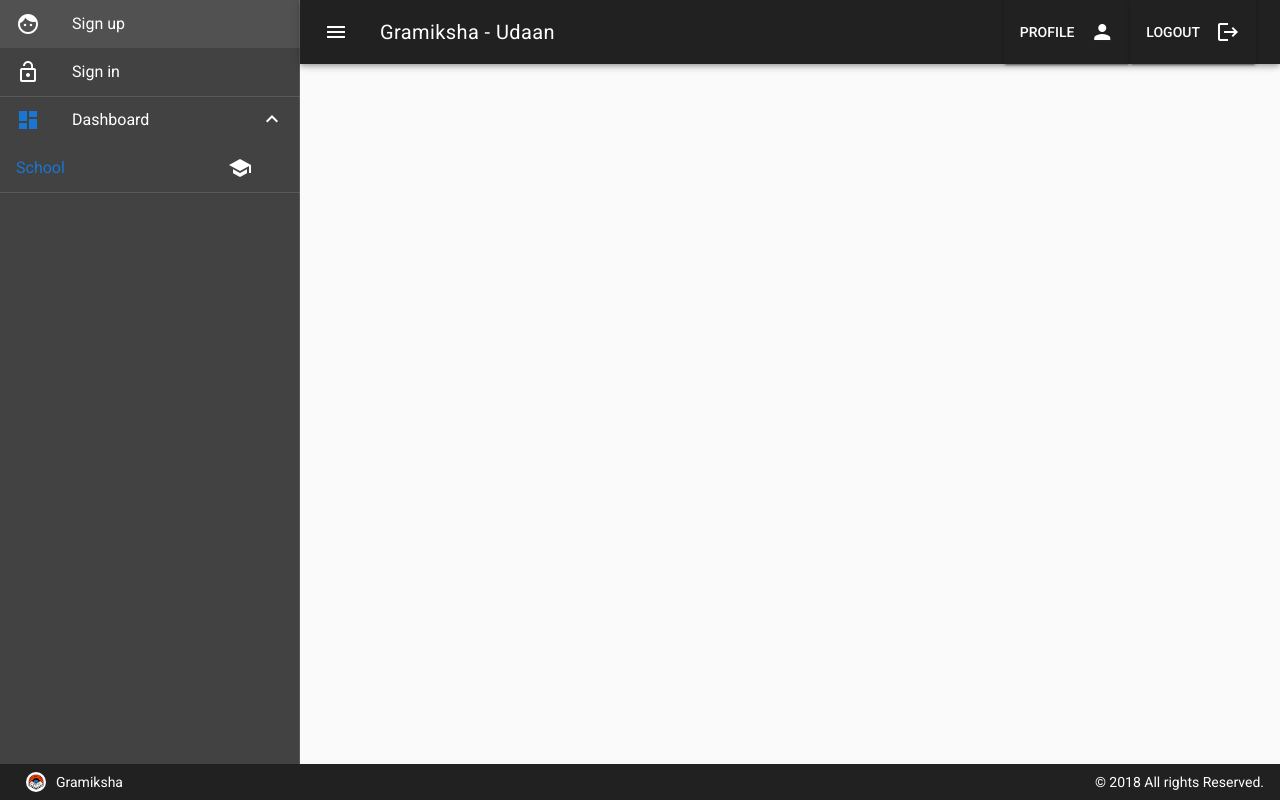
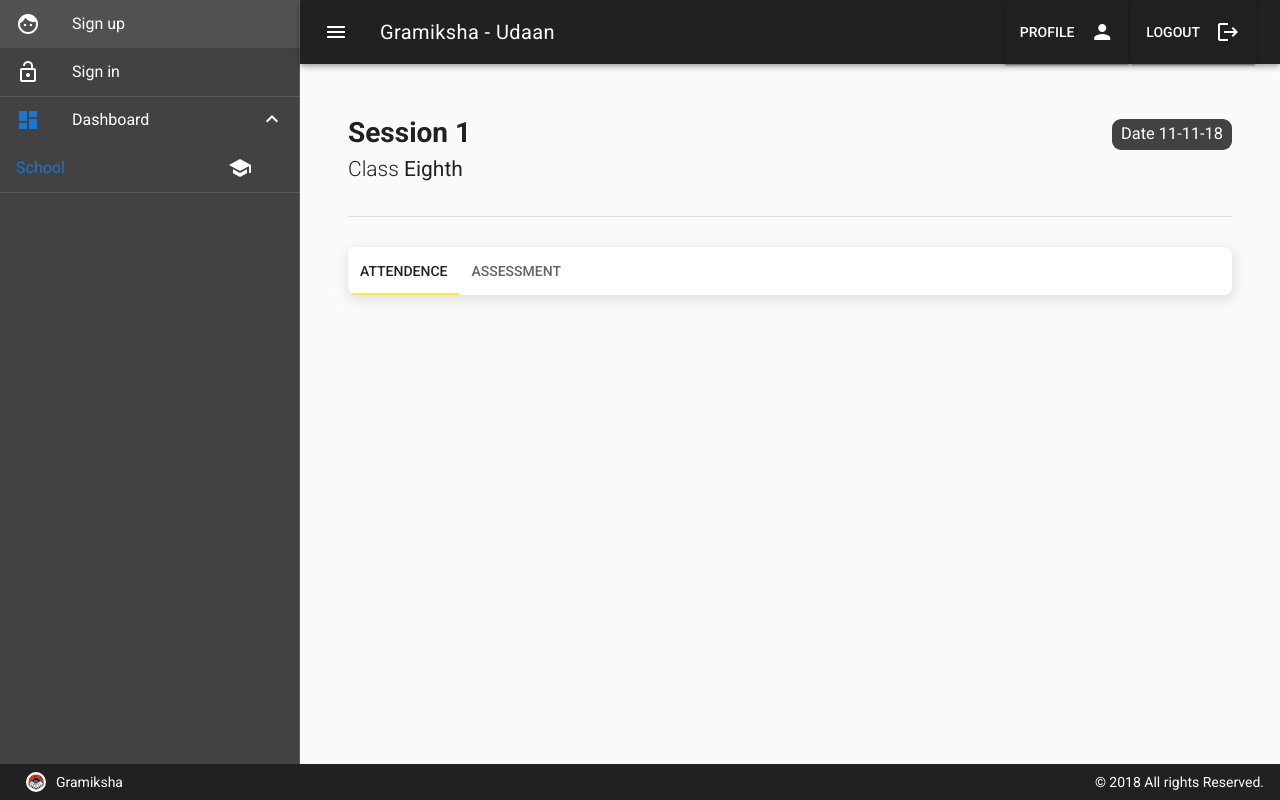
Before and after one commit to atharva3010/gramiksha-udaan, a Vue app: page /dashboard/school/session in a window 1280 px wide. Built offline with nearby package versions, Linux system fonts and the light colour scheme.

Commit message:
some changes

```diff
--- a/src/App.vue
+++ b/src/App.vue
@@ -2,7 +2,7 @@
   <v-app>
     <v-layout row>
       <v-flex>
-        <v-navigation-drawer clipped permanent dark persistant v-if="isDrawer">
+        <v-navigation-drawer style="z-index:5;" clipped  dark persistant v-if="isDrawer">
           <v-toolbar class="transparent" flat>
             <v-list class="pa-0">
               <v-list-tile avatar v-if="userSignedIn">
@@ -36,8 +36,8 @@
         </v-navigation-drawer>
       </v-flex>
       <v-flex xs12>
-        <v-toolbar dark>
-          <v-toolbar-side-icon @click="isDrawer=!isDrawer"> </v-toolbar-side-icon>
+        <v-toolbar  dark>
+          <v-toolbar-side-icon  @click="isDrawer=!isDrawer"> </v-toolbar-side-icon>
           <v-toolbar-title class="font-weight-regular">
             Gramiksha - Udaan<span v-if="userSignedIn">, {{user.name}}</span>
           </v-toolbar-title>
@@ -77,7 +77,8 @@ export default {
   name: "App",
   data() {
     return {
-      isDrawer: true
+      isDrawer: true,
+      toolbarMargin: ""
     };
   },
   computed: {
@@ -106,6 +107,12 @@ export default {
     user() {
       return this.$store.getters["user/getIsSignedIn"].user;
     }
+  },
+  methods: {
+    switchDrawer() {
+      this.isDrawer != this.isDrawer;
+      if (isDrawer) this.toolbarMargin = "margin:left:300px";
+    }
   }
 };
 </script>
--- a/src/components/Dashboard/school.vue
+++ b/src/components/Dashboard/school.vue
@@ -1,9 +1,5 @@
 <template>
   <v-container>
-
-
-
-
     <v-layout row wrap>
       <v-flex sm4 xs12>
         <div style="padding:25px;">
@@ -17,9 +13,6 @@
             </v-avatar>
             {{classname}}
           </v-chip>
-
-
-
         </div>
 
       </v-flex>
@@ -118,7 +111,7 @@
 
       <v-layout wrap row>
         <v-flex v-for="session in classes[SelectedClass].sessions" :key="session.no" md4 sm6 xs12>
-          <v-card style="border-radius:8px;margin:15px;" hover>
+          <v-card to="school/session" @click="selectSession(session)" style="border-radius:8px;margin:15px;" hover>
             <v-layout row>
               <v-flex xs6>
                 <v-card-text class="text-xs-center" style="margin-top:10px">
@@ -141,17 +134,9 @@
       </v-layout>
 
     </div>
-    <v-snackbar
-      v-model="snackbar"
-      :timeout="timeout"
-      :vertical="mode === 'vertical'"
-    >
+    <v-snackbar v-model="snackbar" :timeout="timeout" :vertical="mode === 'vertical'">
       {{ snackbartext }}
-      <v-btn
-        color="pink"
-        flat
-        @click="snackbar = false"
-      >
+      <v-btn color="pink" flat @click="snackbar = false">
         Close
       </v-btn>
     </v-snackbar>
@@ -192,6 +177,12 @@ export default {
     }
   },
   methods: {
+    selectSession(selsession) {
+      this.$store.commit("setActiveSession", {
+        class: SelectedClass,
+        session: selsession
+      });
+    },
     SelectClass(cls) {
       this.SelectedClass = cls;
     },
--- a/src/components/Dashboard/session.vue
+++ b/src/components/Dashboard/session.vue
@@ -1,5 +1,92 @@
 <template>
     <v-container>
+      <v-layout row><h1>Session 1</h1> <v-spacer></v-spacer><h3 class="date">Date 11-11-18 </h3></v-layout>
+      <v-layout row><h2 class="classname">Class <b>Eighth</b></h2></v-layout>
+      <v-divider style="margin:30px 0px;"></v-divider>
+        <div>
+    <v-tabs
+      v-model="active"
+      style="border-radius:8px;overflow:hidden;    box-shadow: 1px 4px 12px 1px rgba(197, 197, 197, 0.5);"
+      slider-color="yellow"
+    >
+      <v-tab
+        ripple
+      >
+        Attendence
 
+      </v-tab>
+       <v-tab
+        ripple
+      >
+        Assessment
+
+      </v-tab>
+      <v-tab-item>
+
+
+      </v-tab-item>
+       <v-tab-item>
+        <v-card flat>
+          <v-list>
+            <v-list-tile >
+  <v-list-tile-avatar>Sno</v-list-tile-avatar>
+  <v-list-tile-content><v-list-tile-title>Student name</v-list-tile-title></v-list-tile-content><v-spacer></v-spacer> Marks
+</v-list-tile>
+<v-list-tile v-for="student in Marks" :key="student.roll">
+  <v-list-tile-avatar><div style="color:white;border-radius:50%;font-weight:bold;height:25px;width:25px;background-color:#424242;" >{{student.rollno}}</div></v-list-tile-avatar>
+  <v-list-tile-content><v-list-tile-title>{{ student.name}}</v-list-tile-title></v-list-tile-content>
+  <v-list-tile-action>
+<v-text-field  single-line type="number" v-model="student.marks" style="width:25px;height:20px;"></v-text-field>
+  </v-list-tile-action>
+</v-list-tile>
+
+</v-list>
+        </v-card>
+        <v-btn @click="submitmarks()" primary > Submit </v-btn>
+      </v-tab-item>
+    </v-tabs>
+
+
+  </div>
     </v-container>
 </template>
+<script>
+export default {
+  data() {
+    return {
+      Marks: {},
+      active: null,
+      text:
+        "Lorem ipsum dolor sit amet, consectetur adipiscing elit, sed do eiusmod tempor incididunt ut labore et dolore magna aliqua. Ut enim ad minim veniam, quis nostrud exercitation ullamco laboris nisi ut aliquip ex ea commodo consequat."
+    };
+  },
+  computed: {
+    studentList() {
+      return this.$store.getters["students/getStudentList"];
+    }
+  },
+  created() {
+    this.Marks = this.studentList;
+    this.Marks.forEach(element => {
+      element = { ...element, ...{ marks: 0 } };
+    });
+  },
+  methods: {
+    submitmarks() {}
+  }
+};
+</script>
+<style >
+.classname {
+  font-weight: 300;
+}
+.date {
+  font-weight: 400;
+  height: fit-content;
+  padding: 3px 9px;
+  margin-top: 7px;
+  color: white;
+  border-radius: 9px;
+  background-color: rgb(66, 66, 66);
+}
+</style>
--- a/src/router/index.js
+++ b/src/router/index.js
@@ -6,11 +6,12 @@ import login from "@/components/User/Login";
 import signupmsg from "@/components/User/signupmsg";
 import Dashboard from "@/components/Dashboard/Dashboard";
 import School from "@/components/Dashboard/school";
+import session from "@/components/Dashboard/session";
+
 Vue.use(Router);
 
 export default new Router({
-  routes: [
-    {
+  routes: [{
       path: "/",
       name: "HelloWorld",
       component: HelloWorld
@@ -24,6 +25,10 @@ export default new Router({
       path: "/dashboard/school",
       name: "School",
       component: School
+    }, {
+      path: "/dashboard/school/session",
+      name: "School",
+      component: session
     },
     {
       path: "/Signup",
--- a/src/store/modules/students.js
+++ b/src/store/modules/students.js
@@ -165,7 +165,11 @@ export default {
     }, payload) {
       commit("pushAssessment", payload);
     }
-  }
-
+  },
+  getters: {
+    getStudentList(state) {
+      return state.students;
+    }
+  },
 
 }
```
